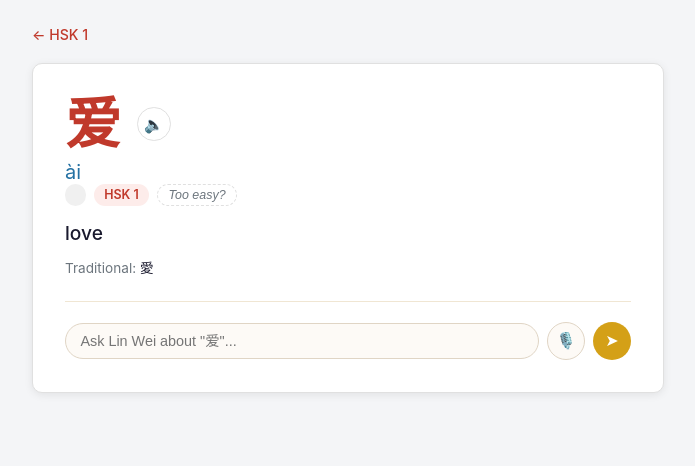
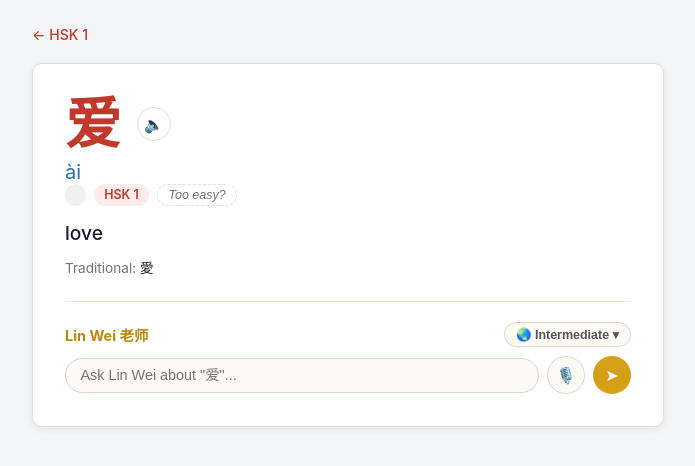
Before and after one commit to JackyKKHo/mandarin-hsk-app, a React (Vite) app: page /word/hsk1_0001 in a window 1280 px wide. Shown: the top 466 px of the page, without its empty margins (292-987 px from the left). Built offline with nearby package versions, Linux system fonts and the light colour scheme.

Commit message:
Add Chinese immersion level selector (beginner/intermediate/advanced)

```diff
--- a/src/components/TeacherButton.tsx
+++ b/src/components/TeacherButton.tsx
@@ -13,24 +13,44 @@ interface Props {
 }
 
 type Mode = 'idle' | 'listening' | 'thinking' | 'speaking'
+type ImmersionLevel = 'beginner' | 'intermediate' | 'advanced'
+
+const IMMERSION_LABELS: Record<ImmersionLevel, string> = {
+  beginner: '🇬🇧 Beginner',
+  intermediate: '🌏 Intermediate',
+  advanced: '🇨🇳 Advanced',
+}
+
+function getImmersionLevel(): ImmersionLevel {
+  return (localStorage.getItem('immersionLevel') as ImmersionLevel) || 'intermediate'
+}
 
 export default function TeacherButton({ context }: Props) {
   const [mode, setMode] = useState<Mode>('idle')
   const [teacherText, setTeacherText] = useState('')
   const [input, setInput] = useState('')
+  const [immersion, setImmersion] = useState<ImmersionLevel>(getImmersionLevel)
+  const [showImmersionMenu, setShowImmersionMenu] = useState(false)
   const lang = 'zh-CN'
   const recognitionRef = useRef<any>(null)
+
+  function setImmersionLevel(level: ImmersionLevel) {
+    localStorage.setItem('immersionLevel', level)
+    setImmersion(level)
+    setShowImmersionMenu(false)
+  }
 
   async function askTeacher(message: string) {
     if (!message.trim()) return
     setMode('thinking')
     setInput('')
+    setShowImmersionMenu(false)
 
     try {
       const res = await fetch('/api/teacher', {
         method: 'POST',
         headers: { 'Content-Type': 'application/json' },
-        body: JSON.stringify({ message, context }),
+        body: JSON.stringify({ message, context, immersion }),
       })
 
       if (!res.ok) throw new Error('Teacher API failed')
@@ -70,30 +90,21 @@ export default function TeacherButton({ context }: Props) {
     recognition.onstart = () => setMode('listening')
 
     recognition.onresult = (e: any) => {
-      const transcript = Array.from(e.results)
-        .map((r: any) => r[0].transcript)
-        .join('')
+      const transcript = Array.from(e.results).map((r: any) => r[0].transcript).join('')
       setInput(transcript)
     }
 
     recognition.onend = () => {
       const finalInput = recognitionRef.current?.lastTranscript
-      if (finalInput) {
-        askTeacher(finalInput)
-      } else {
-        setMode('idle')
-      }
+      if (finalInput) askTeacher(finalInput)
+      else setMode('idle')
     }
 
     recognition.onerror = () => setMode('idle')
 
     recognition.addEventListener('result', (e: any) => {
-      const transcript = Array.from(e.results)
-        .map((r: any) => r[0].transcript)
-        .join('')
-      if (recognitionRef.current) {
-        recognitionRef.current.lastTranscript = transcript
-      }
+      const transcript = Array.from(e.results).map((r: any) => r[0].transcript).join('')
+      if (recognitionRef.current) recognitionRef.current.lastTranscript = transcript
     })
 
     recognitionRef.current = recognition
@@ -101,26 +112,48 @@ export default function TeacherButton({ context }: Props) {
     recognition.start()
   }
 
-  function stopListening() {
-    recognitionRef.current?.stop()
-  }
+  function stopListening() { recognitionRef.current?.stop() }
 
   function handleKeyDown(e: React.KeyboardEvent) {
     if (e.key === 'Enter') askTeacher(input)
   }
 
   const isDisabled = mode === 'thinking' || mode === 'speaking'
-  const placeholder = mode === 'thinking'
-    ? 'Lin Wei is thinking...'
-    : mode === 'speaking'
-    ? 'Lin Wei is speaking...'
-    : mode === 'listening'
-    ? 'Listening...'
+  const placeholder = mode === 'thinking' ? 'Lin Wei is thinking...'
+    : mode === 'speaking' ? 'Lin Wei is speaking...'
+    : mode === 'listening' ? 'Listening...'
     : `Ask Lin Wei about "${context.simplified}"...`
 
   return (
     <div className="teacher-section">
-<div className="teacher-input-row">
+      <div className="teacher-header">
+        <span className="teacher-label">Lin Wei 老师</span>
+        <div className="immersion-picker">
+          <button
+            className="immersion-trigger"
+            onClick={() => setShowImmersionMenu(m => !m)}
+            disabled={isDisabled}
+            title="Set Chinese immersion level"
+          >
+            {IMMERSION_LABELS[immersion]} ▾
+          </button>
+          {showImmersionMenu && (
+            <div className="immersion-menu">
+              {(Object.keys(IMMERSION_LABELS) as ImmersionLevel[]).map(level => (
+                <button
+                  key={level}
+                  className={`immersion-option${immersion === level ? ' active' : ''}`}
+                  onClick={() => setImmersionLevel(level)}
+                >
+                  {IMMERSION_LABELS[level]}
+                </button>
+              ))}
+            </div>
+          )}
+        </div>
+      </div>
+
+      <div className="teacher-input-row">
         <input
           className="teacher-input"
           type="text"
@@ -147,6 +180,7 @@ export default function TeacherButton({ context }: Props) {
           {mode === 'thinking' ? '💭' : mode === 'speaking' ? '🔊' : '➤'}
         </button>
       </div>
+
       {teacherText && (
         <p className="teacher-text">
           <span className="teacher-name">Lin Wei:</span> {teacherText}
--- a/src/index.css
+++ b/src/index.css
@@ -774,3 +774,57 @@ body {
   color: white;
 }
 .lang-btn:disabled { opacity: 0.5; cursor: default; }
+
+.teacher-header {
+  display: flex;
+  align-items: center;
+  justify-content: space-between;
+  margin-bottom: 0.6rem;
+}
+.teacher-label {
+  font-weight: 700;
+  font-size: 0.9rem;
+  color: #b8860b;
+}
+.immersion-picker {
+  position: relative;
+}
+.immersion-trigger {
+  padding: 0.25rem 0.7rem;
+  border-radius: 999px;
+  border: 1.5px solid #e0d5c5;
+  background: #fdfaf6;
+  font-size: 0.78rem;
+  font-weight: 600;
+  cursor: pointer;
+  color: #555;
+  transition: all 0.2s;
+}
+.immersion-trigger:hover:not(:disabled) { border-color: #d4a017; color: #333; }
+.immersion-trigger:disabled { opacity: 0.5; cursor: default; }
+.immersion-menu {
+  position: absolute;
+  right: 0;
+  top: calc(100% + 6px);
+  background: white;
+  border: 1.5px solid #e0d5c5;
+  border-radius: 10px;
+  box-shadow: 0 4px 16px rgba(0,0,0,0.1);
+  z-index: 10;
+  overflow: hidden;
+  min-width: 160px;
+}
+.immersion-option {
+  display: block;
+  width: 100%;
+  padding: 0.55rem 1rem;
+  border: none;
+  background: white;
+  font-size: 0.85rem;
+  text-align: left;
+  cursor: pointer;
+  transition: background 0.15s;
+  color: #333;
+}
+.immersion-option:hover { background: #fdf6e9; }
+.immersion-option.active { background: #fef3d0; font-weight: 700; color: #b8860b; }
```
Also changed, not shown: api/teacher.js (+8 -2 lines).
